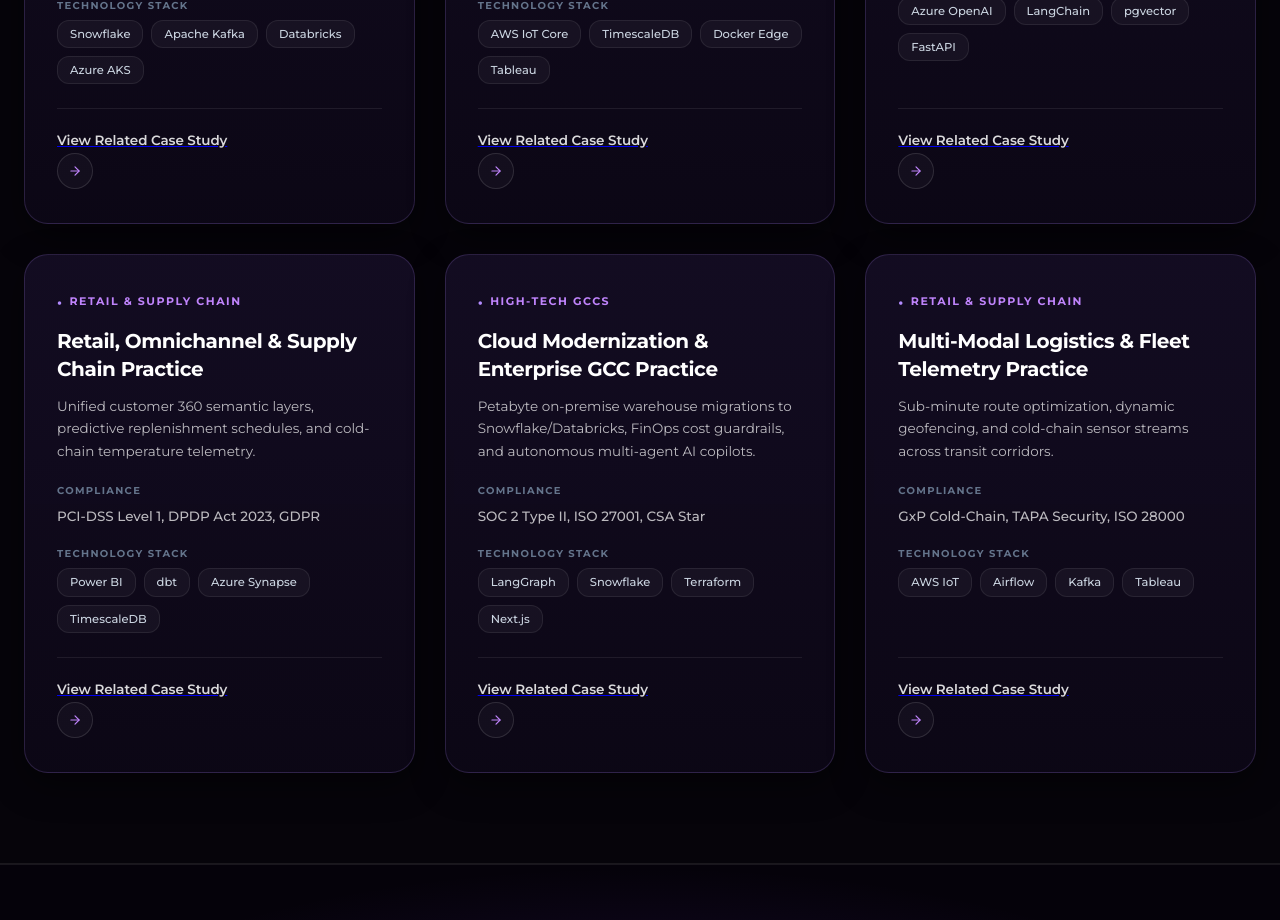
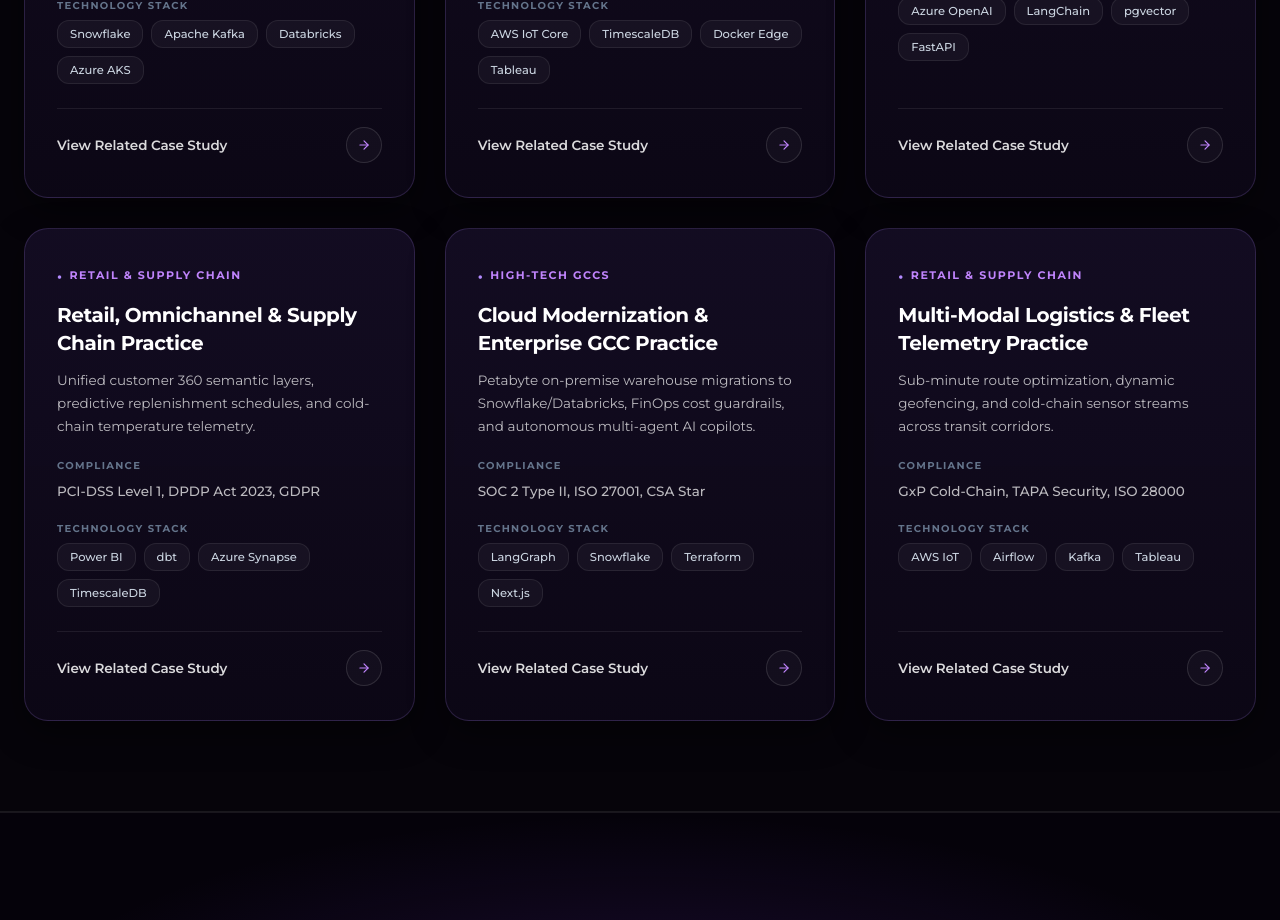
Before and after one commit to Karan-975/KD-INFOVISION, a Next.js app: page /industries in a window 1280 px wide. Shown: the part 5460-6380 px from the top of the page. Built offline with nearby package versions, Linux system fonts and the light colour scheme; no server answers; the database is empty; a web font is replaced by a local one.

Commit message:
fix(industries): align arrow button strictly to the right of text on the same line

```diff
--- a/src/components/public/TeamComputersIndustriesView.jsx
+++ b/src/components/public/TeamComputersIndustriesView.jsx
@@ -534,11 +534,33 @@
                   </div>
 
                   <div className="job-box-cta">
-                    <Link href="/case-studies" className="job-apply-btn">
-                      <span className="job-apply-text">View Related Case Study</span>
-                      <div className="job-arrow-circle">
+                    <Link
+                      href="/case-studies"
+                      className="job-apply-btn"
+                      style={{
+                        display: 'flex',
+                        flexDirection: 'row',
+                        alignItems: 'center',
+                        justifyContent: 'space-between',
+                        width: '100%',
+                        textDecoration: 'none',
+                      }}
+                    >
+                      <span className="job-apply-text" style={{ whiteSpace: 'nowrap' }}>
+                        View Related Case Study
+                      </span>
+                      <span
+                        className="job-arrow-circle"
+                        style={{
+                          display: 'inline-flex',
+                          alignItems: 'center',
+                          justifyContent: 'center',
+                          flexShrink: 0,
+                          marginLeft: 'auto',
+                        }}
+                      >
                         <ArrowRight size={14} className="job-btn-arrow" />
-                      </div>
+                      </span>
                     </Link>
                   </div>
                 </div>
@@ -1143,11 +1165,13 @@
         }
 
         .job-apply-btn {
-          display: flex;
-          align-items: center;
-          justify-content: space-between;
-          width: 100%;
-          text-decoration: none;
+          display: flex !important;
+          flex-direction: row !important;
+          align-items: center !important;
+          justify-content: space-between !important;
+          flex-wrap: nowrap !important;
+          width: 100% !important;
+          text-decoration: none !important;
           cursor: pointer;
           transition: all 0.3s ease;
         }
@@ -1158,6 +1182,7 @@
           color: rgba(255, 255, 255, 0.85);
           letter-spacing: -0.1px;
           transition: color 0.25s ease;
+          white-space: nowrap !important;
         }
 
         .job-arrow-circle {
@@ -1166,11 +1191,12 @@
           border-radius: 50%;
           background: rgba(255, 255, 255, 0.03);
           border: 1px solid rgba(255, 255, 255, 0.12);
-          display: flex;
-          align-items: center;
-          justify-content: center;
+          display: inline-flex !important;
+          align-items: center !important;
+          justify-content: center !important;
           color: #C084FC;
-          flex-shrink: 0;
+          flex-shrink: 0 !important;
+          margin-left: auto !important;
           transition: all 0.3s cubic-bezier(0.16, 1, 0.3, 1);
         }
 
```
